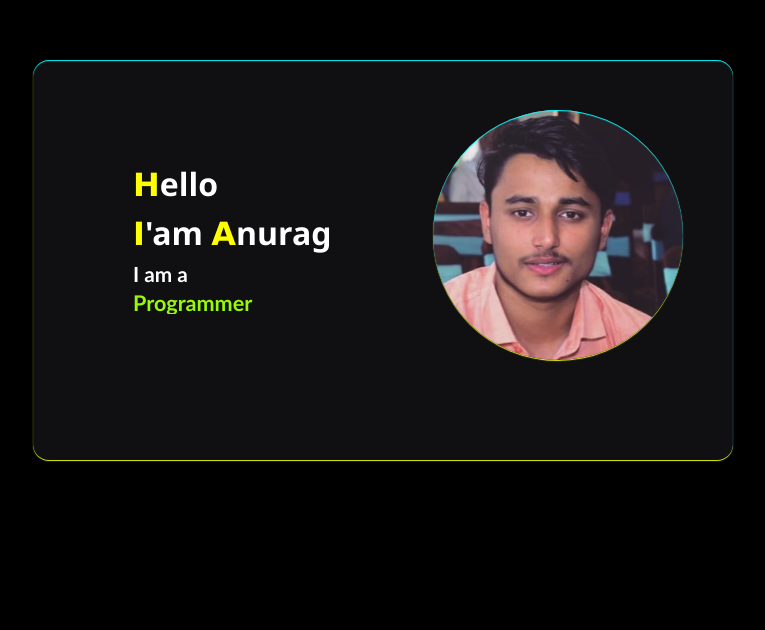
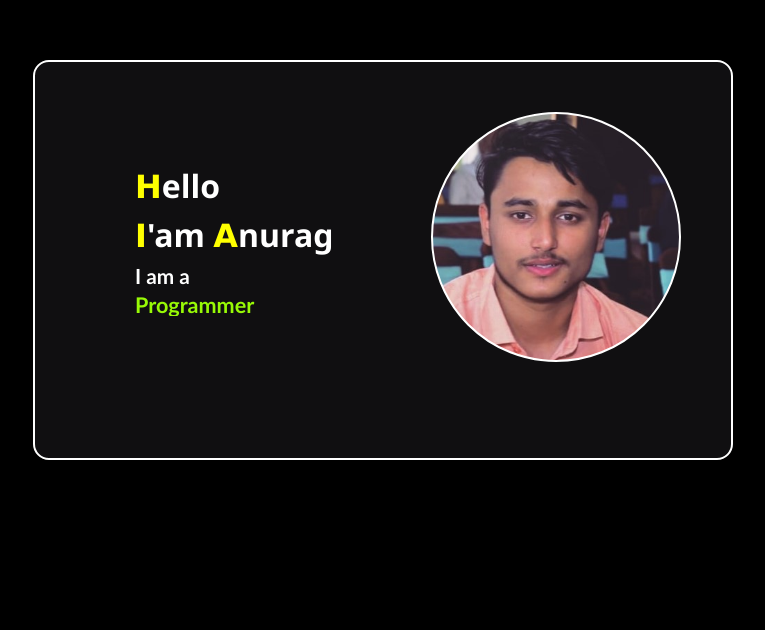
Before and after one commit to CoderAnurag007/My-Portfolio, a React (Create React App) app: page / in a window 1280 px wide. Shown: the part 170-800 px from the top of the page, without its empty margins (257-1022 px from the left). Built offline with nearby package versions, Linux system fonts and the light colour scheme.

Commit message:
frontend modified

```diff
--- a/src/components/section1/section1.css
+++ b/src/components/section1/section1.css
@@ -27,10 +27,8 @@
   background: rgba(53, 52, 56, 0.3);
   border-radius: 1em;
   backdrop-filter: blur(15px);
-  box-shadow: 0 1px 1px rgb(231, 242, 17), inset 0 1px 1px rgb(3, 251, 255);
-
+  border: 2px solid white;
   background-clip: padding-box;
-  /* box-shadow: 10px 10px 10px rgba(46, 54, 68, 0.03); */
 }
 
 @media (max-width: 740px) {
@@ -83,8 +81,7 @@
   border-radius: 50%;
   margin-top: 50px;
   margin-right: 50px;
-  /* border: 2px solid white; */
-  box-shadow: 0 1px 1px rgb(231, 242, 17), inset 0 1px 1px rgb(3, 251, 255);
+  border: 2px solid white;
 }
 .occu {
   font-size: 1.3rem;
@@ -109,7 +106,7 @@
   display: block;
 }
 .words span:nth-child(1) {
-  color: magenta;
+  color: rgb(255, 255, 255);
 }
 .words span:nth-child(2) {
   color: yellow;
```
